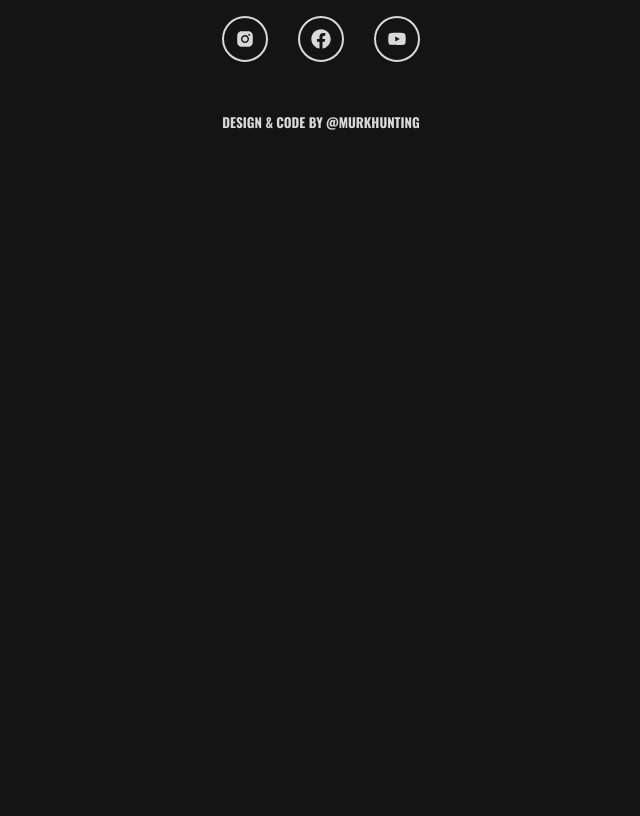
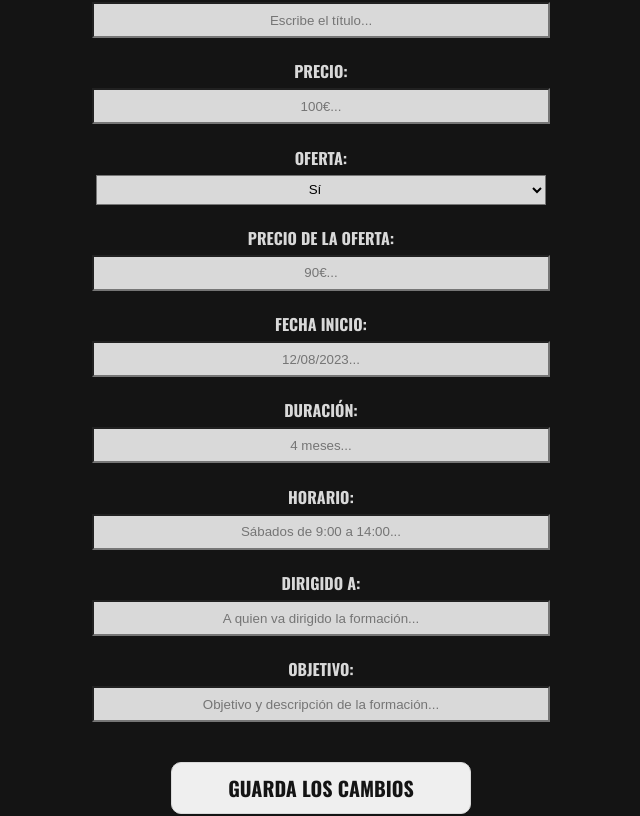
Before and after one commit to murkhunting/Halterofilia-client, a Next.js app: page /admin/edit/1 in a window 1280 px wide. Shown: the part 208-1024 px from the top of the page, without its empty margins (319-959 px from the left). Before the commit the page ends 800 px from the top, so only its background shows below. Built offline with nearby package versions, Linux system fonts and the light colour scheme.

Commit message:
admin edit page

```diff
--- a/pages/admin/crea.scss
+++ b/pages/admin/crea.scss
@@ -29,7 +29,7 @@
     color: $main;
     font-size: 20px;
     font-weight: 500;
-    width: 200px;
+    width: 300px;
     border-radius: 10px;
     cursor: pointer;
     font-family: "Oswald", sans-serif;
--- a/pages/admin/edit/[edit].js
+++ b/pages/admin/edit/[edit].js
@@ -1,7 +1,98 @@
 import React from "react";
 
 const Edit = () => {
-  return <div>Edit</div>;
+  return (
+    <div className="edit">
+      <h1>EDITA LA FORMACIÓN:</h1>
+      <div className="grupo">
+        <h4>TÍTULO:</h4>
+        <input
+          type="text"
+          placeholder="Escribe el título..."
+          name="titulo"
+          // onChange={handleChange}
+        />
+      </div>
+      <div className="grupo">
+        <h4>PRECIO:</h4>
+        <input
+          type="text"
+          placeholder="100€..."
+          name="precio"
+          // onChange={handleChange}
+        />
+      </div>
+      <div className="grupo">
+        <h4>OFERTA:</h4>
+        <select name="oferta" id="type">
+          <option value="true">Sí</option>
+          <option value="false">No</option>
+        </select>
+      </div>
+      <div className="grupo">
+        <h4>PRECIO DE LA OFERTA:</h4>
+        <input
+          type="text"
+          placeholder="90€..."
+          name="preciooferta"
+          // onChange={handleChange}
+        />
+      </div>
+      <div className="grupo">
+        <h4>FECHA INICIO:</h4>
+        <input
+          type="text"
+          placeholder="12/08/2023..."
+          name="fecha"
+          // onChange={handleChange}
+        />
+      </div>
+      <div className="grupo">
+        <h4>DURACIÓN:</h4>
+        <input
+          type="text"
+          placeholder="4 meses..."
+          name="uracion"
+          // onChange={handleChange}
+        />
+      </div>
+      <div className="grupo">
+        <h4>HORARIO:</h4>
+        <input
+          type="text"
+          placeholder="Sábados de 9:00 a 14:00..."
+          name="horario"
+          // onChange={handleChange}
+        />
+      </div>
+
+      <div className="grupo">
+        <h4>DIRIGIDO A:</h4>
+        <input
+          type="text"
+          placeholder="A quien va dirigido la formación..."
+          name="dirigido"
+          // onChange={handleChange}
+        />
+      </div>
+      <div className="grupo">
+        <h4>OBJETIVO:</h4>
+        <input
+          type="text"
+          placeholder="Objetivo y descripción de la formación..."
+          name="objetivo"
+          // onChange={handleChange}
+        />
+      </div>
+      <button
+        className="loginbtn"
+        //   onClick={handleLogin}
+        //   disabled={isFetching}
+      >
+        GUARDA LOS CAMBIOS
+      </button>
+    </div>
+  );
 };
 
 export default Edit;
--- a/pages/admin/edit/edit.scss
+++ b/pages/admin/edit/edit.scss
@@ -0,0 +1,42 @@
+.edit {
+  display: flex;
+  flex-direction: column;
+  align-items: center;
+  justify-content: center;
+  color: $second;
+  margin: 70px 0 100px;
+  .grupo {
+    width: 100%;
+    display: flex;
+    flex-direction: column;
+    align-items: center;
+    justify-content: center;
+    h4 {
+      margin-bottom: 5px;
+    }
+    input,
+    select {
+      width: 450px;
+      height: 30px;
+      text-align: center;
+      background-color: $second;
+    }
+  }
+  .loginbtn {
+    margin: 40px 0 20px;
+    padding: 10px 20px;
+    border: 1px solid $second;
+    color: $main;
+    font-size: 20px;
+    font-weight: 500;
+    width: 300px;
+    border-radius: 10px;
+    cursor: pointer;
+    font-family: "Oswald", sans-serif;
+  }
+  .loginbtn:hover {
+    background-color: $detalles;
+    color: $second;
+    border: 1px solid $detalles;
+  }
+}
```
